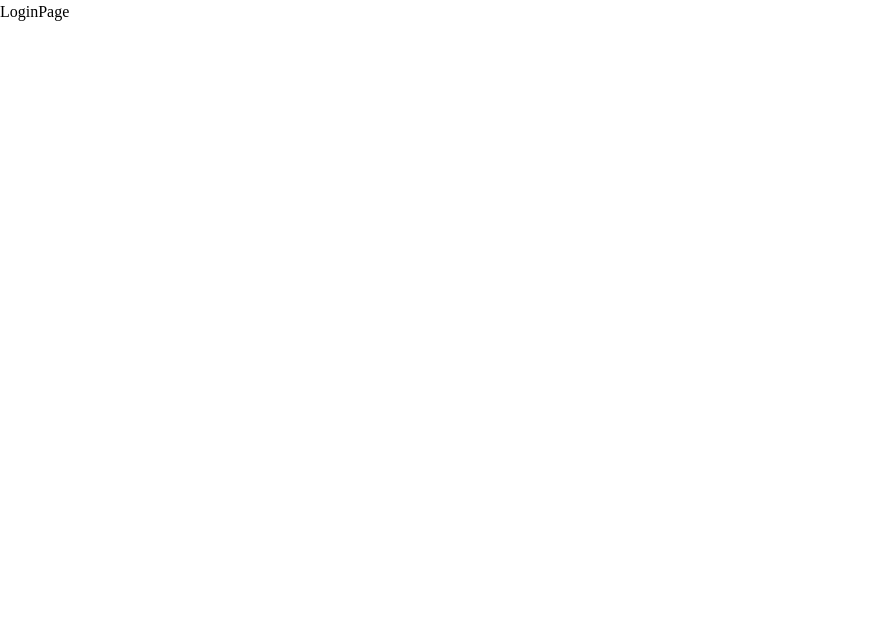
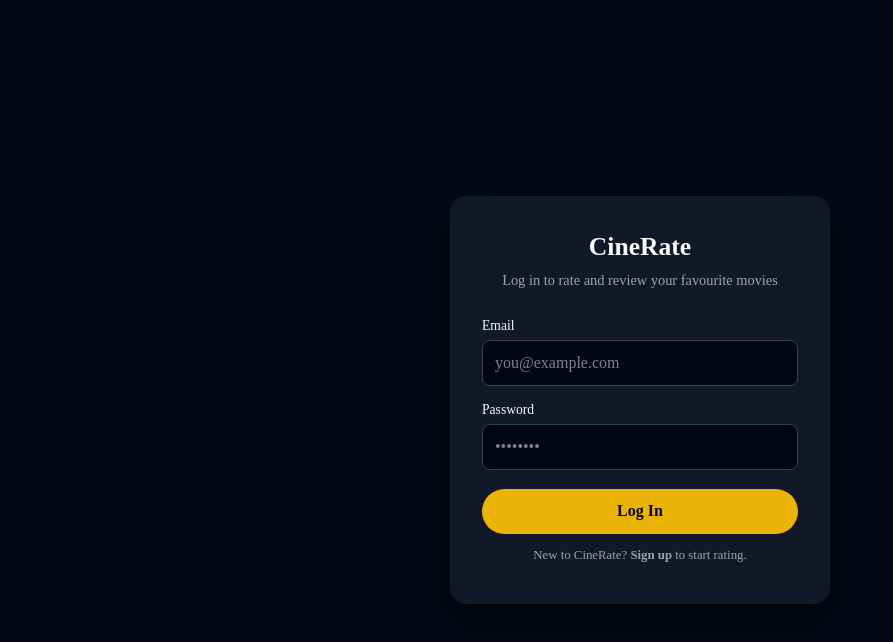
Before and after one commit to Maneeshk11/dbms_project, a Next.js app in the folder apps/web/: page /login in a window 1280 px wide. Shown: the top 642 px of the page, without its empty margins (0-893 px from the left). Built offline with nearby package versions, Linux system fonts and the light colour scheme.

Commit message:
Login page demo

```diff
--- a/apps/web/app/(public)/login/page.tsx
+++ b/apps/web/app/(public)/login/page.tsx
@@ -1,5 +1,172 @@
+"use client";
+
+import React, { useState, FormEvent } from "react";
+
 const LoginPage = () => {
-  return <div>LoginPage</div>;
+  const [form, setForm] = useState({ email: "", password: "" });
+  const [loading, setLoading] = useState(false);
+
+  const handleChange = (
+    e: React.ChangeEvent<HTMLInputElement>
+  ) => {
+    const { name, value } = e.target;
+    setForm((prev) => ({ ...prev, [name]: value }));
+  };
+
+  const handleSubmit = (e: FormEvent<HTMLFormElement>) => {
+    e.preventDefault();
+    setLoading(true);
+
+    // For now just simulate login – later you can call your API here
+    setTimeout(() => {
+      alert(
+        `Logged in as:\nEmail: ${form.email}\n(Password not shown)`
+      );
+      setLoading(false);
+    }, 800);
+  };
+
+  return (
+    <div
+      style={{
+        minHeight: "100vh",
+        display: "flex",
+        alignItems: "center",
+        justifyContent: "center",
+        background: "#050816",
+        padding: "1.5rem",
+      }}
+    >
+      <div
+        style={{
+          width: "100%",
+          maxWidth: "380px",
+          background: "#111827",
+          borderRadius: "16px",
+          padding: "2rem",
+          boxShadow: "0 18px 40px rgba(0,0,0,0.6)",
+          color: "#f9fafb",
+        }}
+      >
+        <h1
+          style={{
+            fontSize: "1.6rem",
+            fontWeight: 700,
+            textAlign: "center",
+            marginBottom: "0.25rem",
+          }}
+        >
+          CineRate
+        </h1>
+        <p
+          style={{
+            fontSize: "0.9rem",
+            textAlign: "center",
+            color: "#9ca3af",
+            marginBottom: "1.5rem",
+          }}
+        >
+          Log in to rate and review your favourite movies
+        </p>
+
+        <form onSubmit={handleSubmit}>
+          <label
+            style={{
+              display: "block",
+              fontSize: "0.85rem",
+              marginBottom: "0.25rem",
+            }}
+          >
+            Email
+          </label>
+          <input
+            name="email"
+            type="email"
+            required
+            placeholder="you@example.com"
+            value={form.email}
+            onChange={handleChange}
+            style={{
+              width: "100%",
+              padding: "0.6rem 0.75rem",
+              borderRadius: "8px",
+              border: "1px solid #374151",
+              background: "#020617",
+              color: "#f9fafb",
+              outline: "none",
+              marginBottom: "0.9rem",
+            }}
+          />
+
+          <label
+            style={{
+              display: "block",
+              fontSize: "0.85rem",
+              marginBottom: "0.25rem",
+            }}
+          >
+            Password
+          </label>
+          <input
+            name="password"
+            type="password"
+            required
+            placeholder="••••••••"
+            value={form.password}
+            onChange={handleChange}
+            style={{
+              width: "100%",
+              padding: "0.6rem 0.75rem",
+              borderRadius: "8px",
+              border: "1px solid #374151",
+              background: "#020617",
+              color: "#f9fafb",
+              outline: "none",
+              marginBottom: "1.2rem",
+            }}
+          />
+
+          <button
+            type="submit"
+            disabled={loading}
+            style={{
+              width: "100%",
+              padding: "0.65rem",
+              borderRadius: "999px",
+              border: "none",
+              fontWeight: 600,
+              cursor: loading ? "not-allowed" : "pointer",
+              background: loading ? "#4b5563" : "#eab308",
+              color: "#020617",
+              marginBottom: "0.8rem",
+            }}
+          >
+            {loading ? "Logging in..." : "Log In"}
+          </button>
+        </form>
+
+        <p
+          style={{
+            fontSize: "0.8rem",
+            textAlign: "center",
+            color: "#9ca3af",
+            marginBottom: "0.4rem",
+          }}
+        >
+          New to CineRate? <strong>Sign up</strong> to start rating.
+        </p>
+        <p
+          style={{
+            fontSize: "0.75rem",
+            textAlign: "center",
+            color: "#6b7280",
+          }}
+        >
+
+        </p>
+      </div>
+    </div>
+  );
 };
 
 export default LoginPage;
```
Also changed, not shown: apps/web/next-env.d.ts, 1 other file (tests, documents, lock files or other folders).
